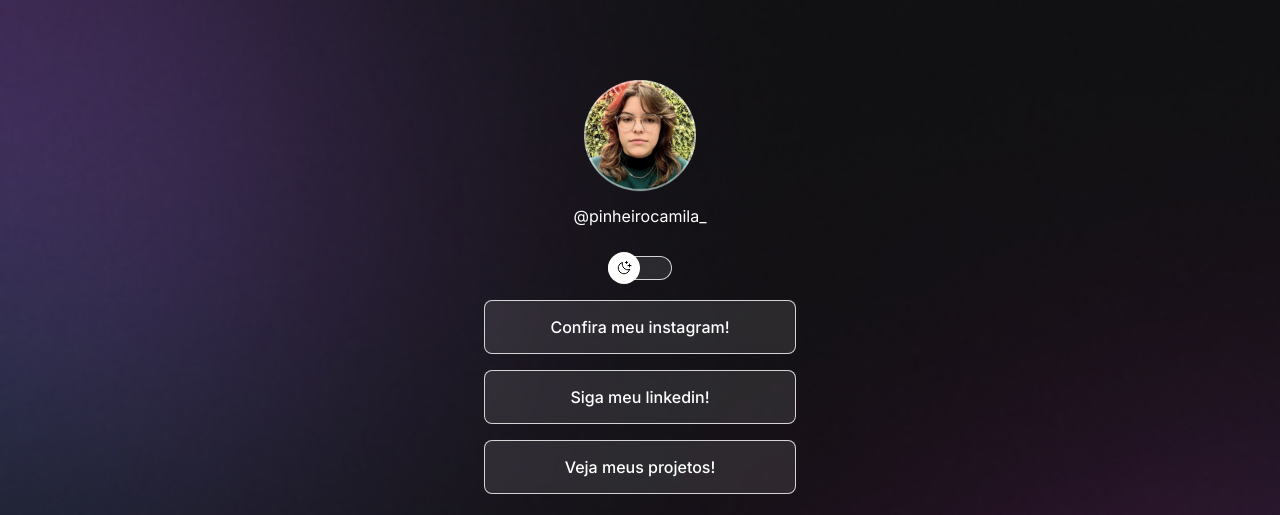
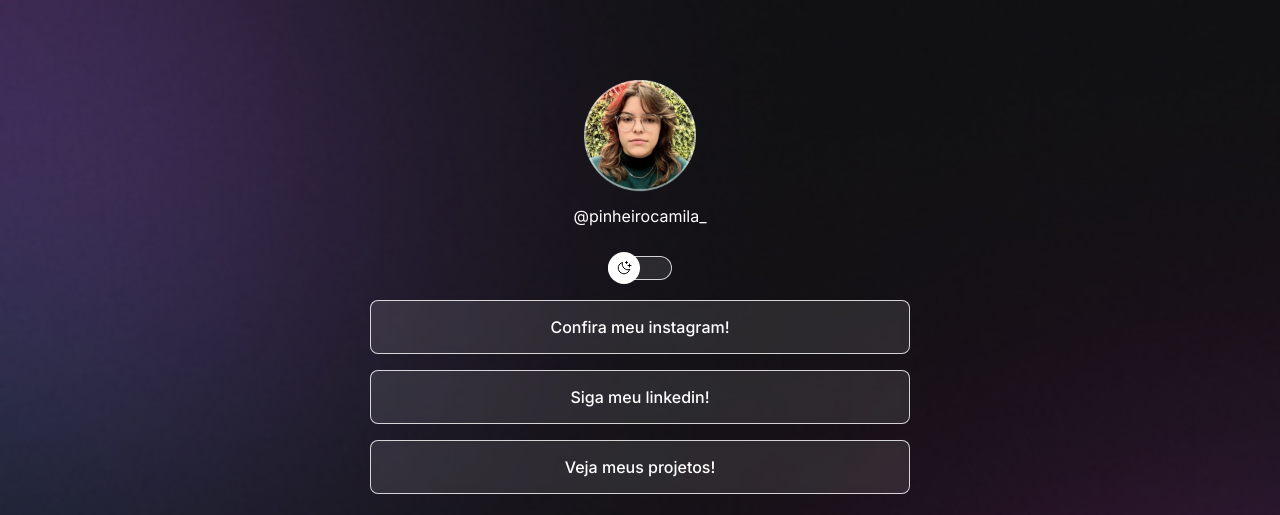
Before and after one commit to diaspcamila/projeto_DevLinks, a plain HTML site: page index.html in a window 1280 px wide. Shown: the top 515 px of the page. Drawn offline with nearby package versions, Linux system fonts and the light colour scheme.

Commit message:
adjust container width

```diff
--- a/style.css
+++ b/style.css
@@ -10,8 +10,8 @@
   --stroke-color: rgba(255, 255, 255, 0.8);
   --surface-color: rgba(255, 255, 255, 0.1);
   --surface-color-hover: rgba(255, 255, 255, 0.05);
-  --highlight-color:rgba(255, 255, 255, 0.2);
-  --switch-bg-img: url(./assets/moon-stars.svg)
+  --highlight-color: rgba(255, 255, 255, 0.2);
+  --switch-bg-img: url(./assets/moon-stars.svg);
 }
 
 .light {
@@ -20,7 +20,7 @@
   --stroke-color: rgba(0, 0, 0, 0.8);
   --surface-color: rgba(0, 0, 0, 0.1);
   --surface-color-hover: rgba(0, 0, 0, 0.05);
-  --highlight-color:rgba(0, 0, 0, 0.2);
+  --highlight-color: rgba(0, 0, 0, 0.2);
   --switch-bg-img: url(./assets/sun.svg);
 }
 
@@ -34,7 +34,8 @@ body * {
 }
 
 #container {
-  width: 360px;
+  width: 100%;
+  max-width: 588px;
   height: 712px;
   margin: auto;
   margin-top: 56px;
```
